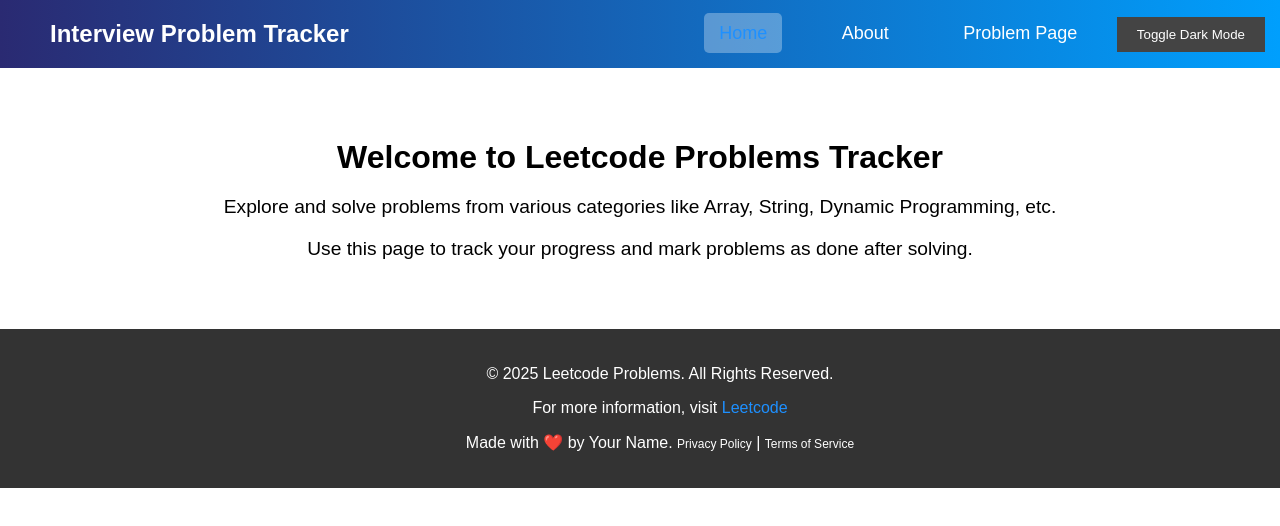
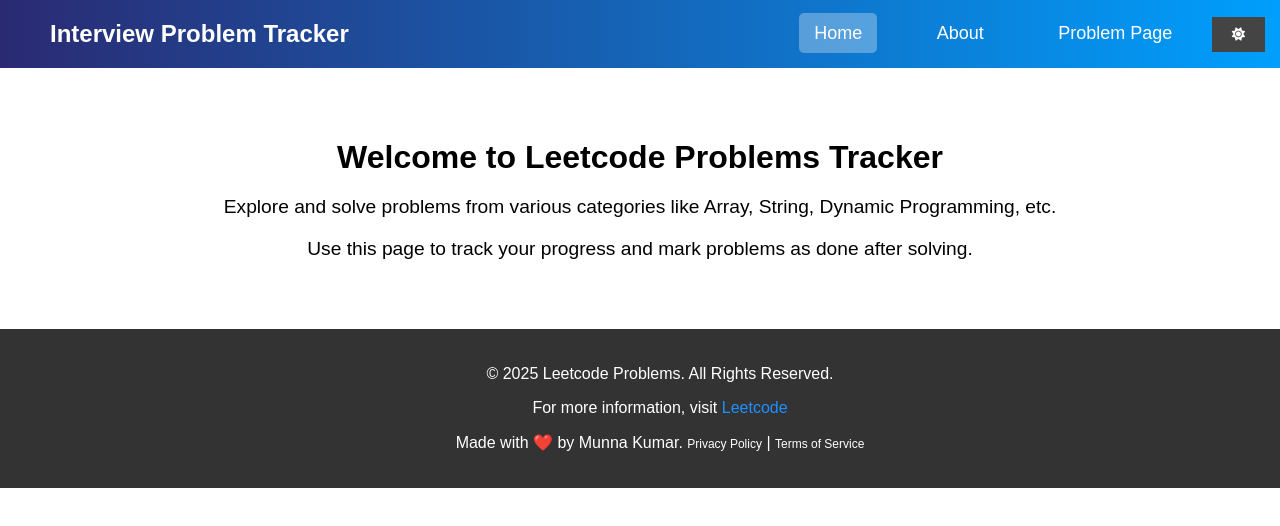
Before and after one commit to MunnaKumar27/Interview_Problem_Tracker, a plain HTML site: page index.html in a window 1280 px wide. Shown: the top 526 px of the page. Drawn offline with Linux system fonts and the light colour scheme.

Commit message:
Update index.html

```diff
--- a/index.html
+++ b/index.html
@@ -3,6 +3,7 @@
 <head>
     <meta charset="UTF-8">
     <meta name="viewport" content="width=device-width, initial-scale=1.0">
+     <link href="https://cdnjs.cloudflare.com/ajax/libs/font-awesome/6.0.0-beta3/css/all.min.css" rel="stylesheet">
     <title>Leetcode Problems</title>
     <style>
         /* Default light mode styles */
@@ -32,6 +33,7 @@
             top: 0;
             z-index: 1000;
             flex-wrap: wrap;
+
         }
 
         /* Navbar Logo */
@@ -51,17 +53,20 @@
             padding: 10px 15px;
             border-radius: 5px;
             transition: all 0.3s ease;
+
         }
 
         nav a:hover {
             background-color: rgba(255, 255, 255, 0.2);
             color: #1e90ff;
+
         }
 
         /* Active Link */
         nav a.active {
             background-color: rgba(255, 255, 255, 0.3);
-            color: #1e90ff;
+            color: white;
+
         }
 
         /* Dark mode navbar */
@@ -270,7 +275,10 @@
             <a href="#" id="home-link" class="nav-link">Home</a>
             <a href="#" id="about-link" class="nav-link">About</a>
             <a href="#" id="problem-link" class="nav-link">Problem Page</a>
-             <button id="dark-mode-toggle">Toggle Dark Mode</button>
+            <!-- Dark Mode Toggle Icon -->
+        <button id="dark-mode-toggle">
+            <i id="dark-mode-icon" class="fas fa-sun"></i>
+        </button>
         </div>
         <!-- Dark Mode Toggle Button -->
 
@@ -323,7 +331,7 @@
         <p>&copy; 2025 Leetcode Problems. All Rights Reserved.</p>
         <p>For more information, visit <a href="https://leetcode.com" target="_blank">Leetcode</a></p>
         <div class="copy">
-            <p>Made with ❤️ by Your Name. <a href="#">Privacy Policy</a> | <a href="#">Terms of Service</a></p>
+            <p>Made with ❤️ by Munna Kumar. <a href="#">Privacy Policy</a> | <a href="#">Terms of Service</a></p>
         </div>
     </footer>
 
```
